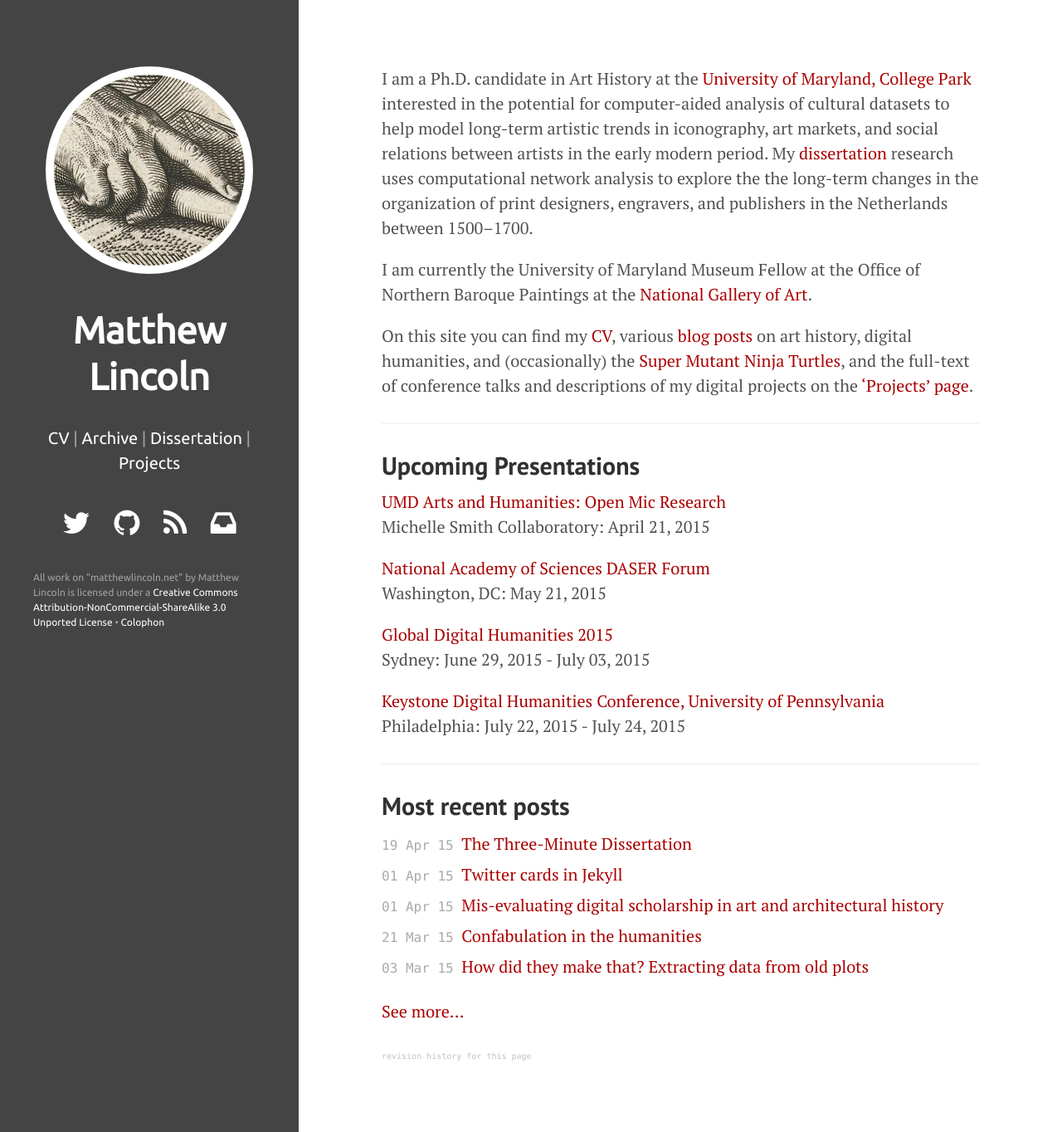
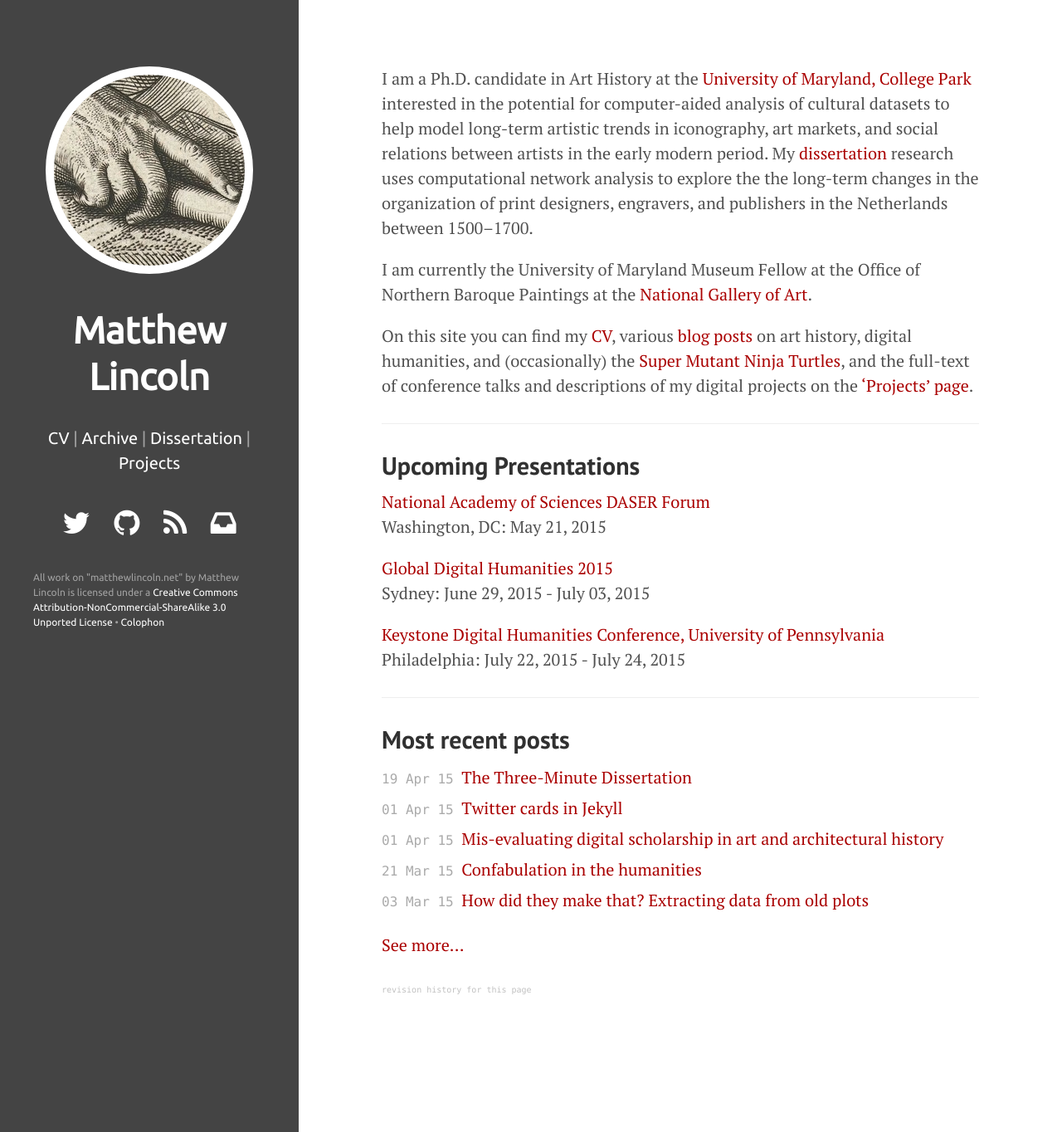
Before and after one commit to mdlincoln/mdlincoln.github.io, a Jekyll site: the page built from index.md, in a window 1280 px wide and 1364 px high. Shown: the whole window at 83% size. Built offline with Jekyll 4.4.1, drawn with Linux system fonts in a browser that asks for light colours; nearby versions of some CDN libraries.

Commit message:
Remove open mic entry

```diff
--- a/_data/travel.yaml
+++ b/_data/travel.yaml
@@ -12,7 +12,3 @@
   url: http://sceti.library.upenn.edu/KeystoneDH/
   datestart: 2015-07-22 00:00:00 -0500
   dateend: 2015-07-24 00:00:00 -0500
-- venue: "UMD Arts and Humanities: Open Mic Research"
-  location: Michelle Smith Collaboratory
-  url: https://vimeo.com/125351302
-  datestart: 2015-04-21 00:00:00 -0500
```
